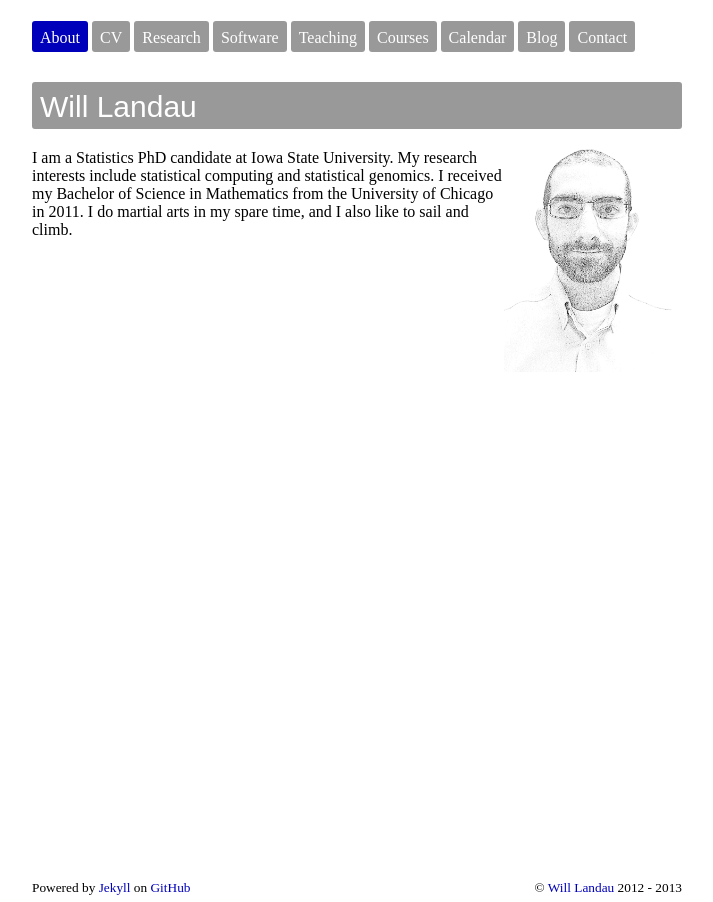
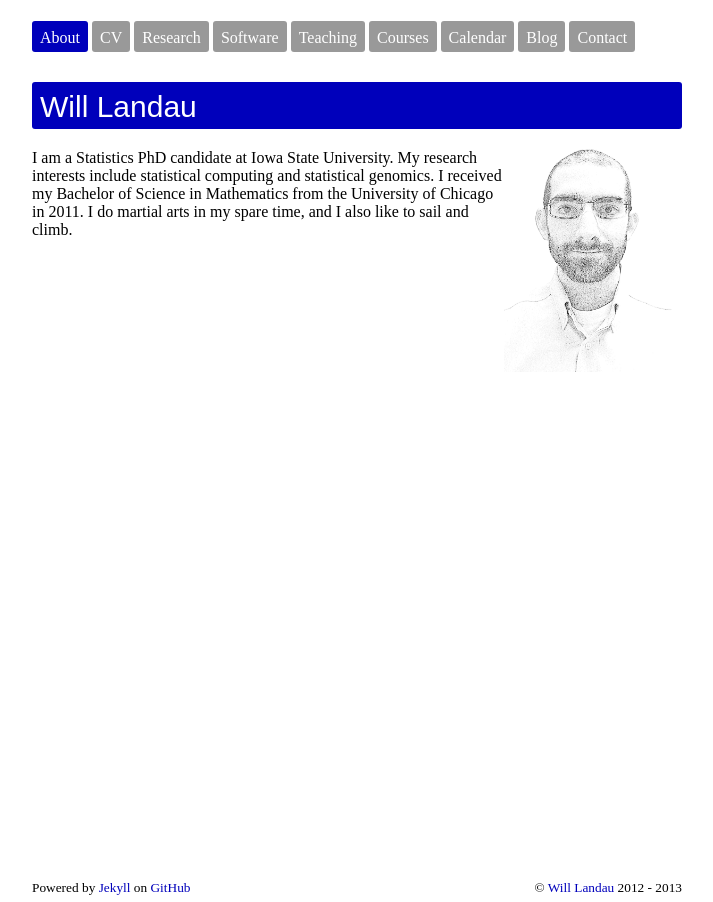
Before and after one commit to wlandau/wlandau.github.io, a Jekyll site: the page built from index.html, in a window 1280 px wide. Shown: the whole page, without its empty margins (303-1016 px from the left). Built offline with Jekyll 4.4.1, drawn with Linux system fonts in a browser that asks for light colours; nearby versions of some CDN libraries.

Commit message:
playing with headings

```diff
--- a/css/wml-custom.css
+++ b/css/wml-custom.css
@@ -12,7 +12,7 @@ html{
 h1, h2, h3, h4{
   font-family: sans-serif;
   font-weight: normal;
-  background: #999999;
+  background: #0000BB;
   color: white;
   border-radius: 3px;
   padding: 8px 8px 5px 8px;
```
